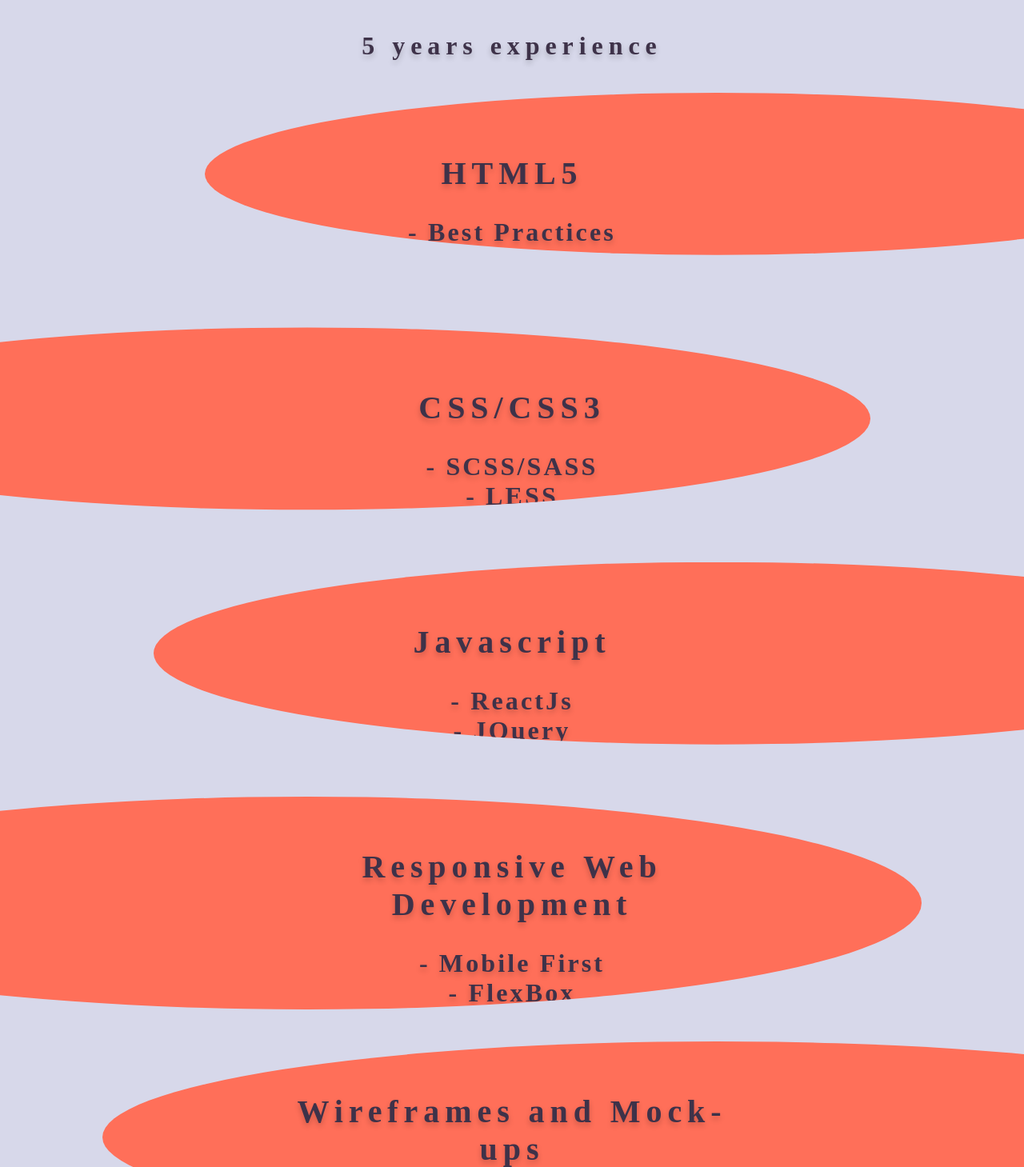
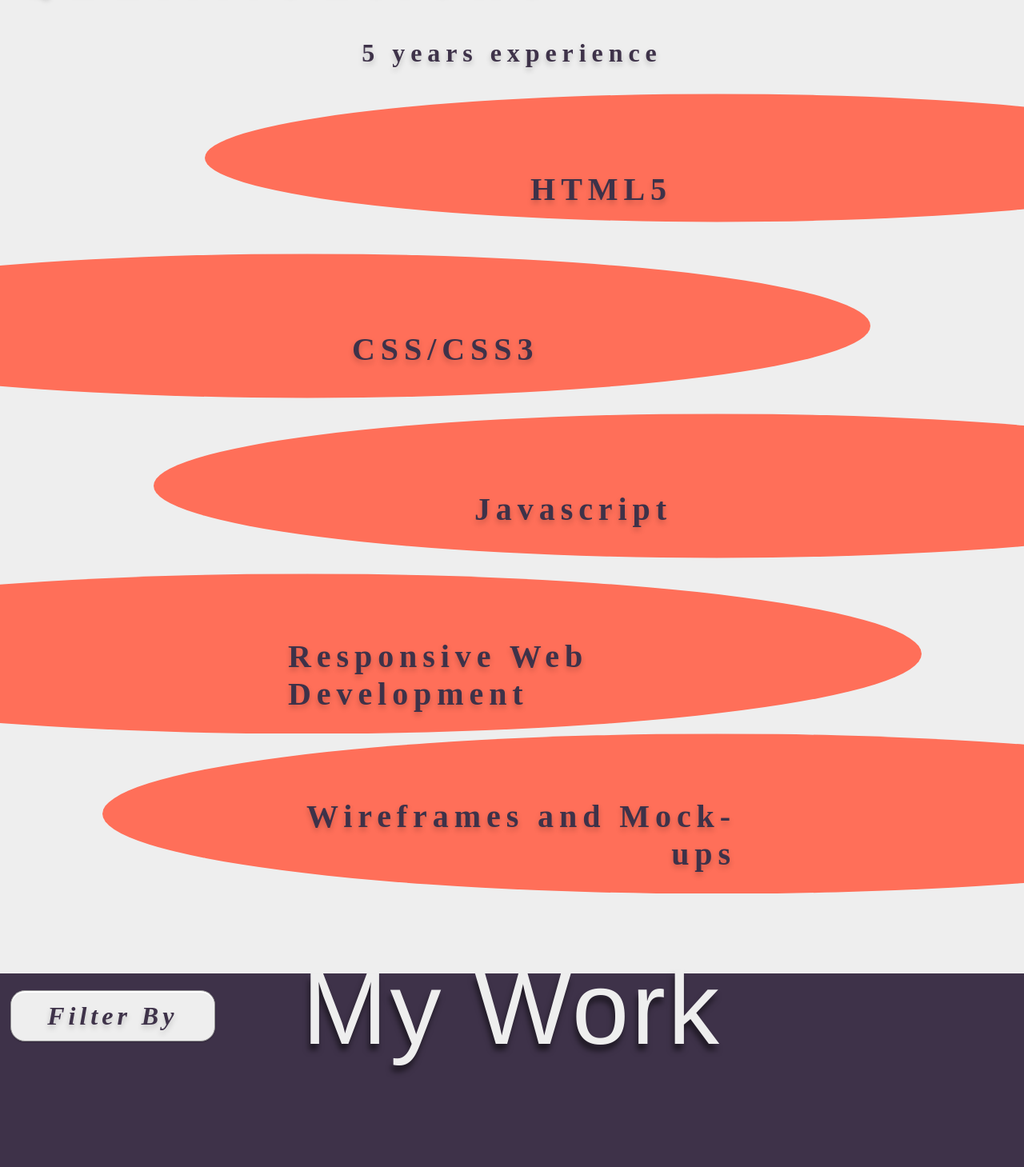
Before and after one commit to LaurenwallerDesigns/portfolio, a React (Create React App) app: page / in a window 1280 px wide. Shown: the part 971-2430 px from the top of the page at 80% size. Built offline with nearby package versions, Linux system fonts and the light colour scheme; a web font is replaced by a local one.

Commit message:
added a function to determine size of blurb div, added vmin to determind fonts

```diff
--- a/src/colors.scss
+++ b/src/colors.scss
@@ -16,7 +16,7 @@
  * limitations under the License.
  */
 
-$lavender: #D7D8EA;
+$lavender: #eee;
 $dkpurple: #3e3249;
 $black: #000000;
 $orange: #FF6F59;
--- a/src/experience.js
+++ b/src/experience.js
@@ -13,7 +13,6 @@ class Qual extends React.Component {
 
   	componentWillUnmount() {
   	}
-
 	render () {
 		return (
 			<section id="experience">
--- a/src/fonts.scss
+++ b/src/fonts.scss
@@ -315,7 +315,7 @@
   width: 100%;
   @include text-shadow-50;
   font-family: Jonah;
-  font-size: 3.5em;
+  font-size: 16.75vmin;
   font-weight: normal;
   font-stretch: normal;
   font-style: normal;
@@ -325,15 +325,15 @@
   color: $dkpurple;
   @include center-element;
   @media (min-width: $breakpoint-tablet-port) {
-    font-size: 5.5em;
-    width: 100%;
+    width: 80%;
+    font-size: 12.75vh;
   }
 }
 
 @mixin header-subtitle-mobile-p {
   @include text-shadow-20;
   font-family: Impact;
-  font-size: 1.875em;
+  font-size: 8.5vmin;
   font-weight: normal;
   font-stretch: normal;
   font-style: normal;
@@ -342,49 +342,40 @@
   text-align: center;
   color: $dkpurple;
   span {
-    font-size: .75em;
+    font-size: 7vmin;
   }
-  @media (min-width: $breakpoint-tablet-port) {
-    font-size: 2.75em;
+  @media (min-width: $breakpoint-tablet-land) {
+    font-size: 6.5vmin;
+    span{
+      font-size: 5vmin;
+    }
   }
 }
 
 @mixin section-two-header-mobile-p {
   font-family: Impact;
-  font-size: 2.5em;
+  font-size: 12vmin;
   letter-spacing: 4.93px;
   text-align: center;
   color: $dkpurple;
   @include text-shadow-20;
   @media (min-width: $breakpoint-tablet-port) {
-    font-size: 3.75em;
+    font-size: 12vmin;
     letter-spacing: 12.93px;
   }
   @media (min-width: $breakpoint-tablet-land) {
-    font-size: 4.75em;
+    font-size: 10vmin;
     letter-spacing: 16.93px;
     text-align: left;
     padding-left: 2%;
   }
 }
 
-@mixin blurb-info-mobile-p {
-  font-family: AlegreyaSans;
-  font-size: 1em;
-  font-weight: bold;
-  font-stretch: normal;
-  font-style: normal;
-  line-height: normal;
-  letter-spacing: 3.13px;
-  text-align: center;
-  color: $dkpurple;
-  list-style: none;
-}
 
 @mixin filter-mobile-p{
   text-shadow: 0 1px 0 #ffffff;
   font-family: AlegreyaSans;
-  font-size: 0.75em;
+  font-size: 3vmin;
   font-weight: bold;
   font-stretch: normal;
   font-style: italic;
@@ -400,7 +391,7 @@
 
 @mixin p-mobile-p {
   font-family: AlegreyaSans;
-  font-size: 1.425em;
+  font-size: 5vmin;
   font-weight: bold;
   font-stretch: normal;
   font-style: normal;
@@ -410,37 +401,37 @@
   color: $dkpurple;
   @include text-shadow-20;
   @media (min-width: $breakpoint-tablet-port) {
-    font-size: 1.75em;
     letter-spacing: 6.93px;
   }
   @media (min-width: $breakpoint-tablet-land) {
-    font-size: 2em;
+    font-size: 4vmin;
   }
 }
 
 @mixin title-blurb {
   font-family: AlegreyaSans;
-  font-size: 1.125em;
+  font-size:  7vmin;
+  margin-top: 0px;
+  padding-bottom: 0px;
+  @include center-element;
   font-weight: bold;
   font-stretch: normal;
   font-style: normal;
   line-height: normal;
   letter-spacing: 3.13px;
-  text-align: center;
   color: $dkpurple;
   @include text-shadow-20;
   @media (min-width: $breakpoint-tablet-port) {
-    font-size: 1.75em;
     letter-spacing: 6.93px;
   }
   @media (min-width: $breakpoint-tablet-land) {
-    font-size: 2.5em;
+    font-size: 5vmin;
   }
 }
 
-@mixin li-blurb-mobile-p {
+@mixin li-blurb-mobile-p($vmin) {
   font-family: AlegreyaSans;
-  font-size: 0.75em;
+  font-size: 4vmin;
   font-weight: bold;
   font-stretch: normal;
   font-style: normal;
@@ -448,8 +439,10 @@
   letter-spacing: 3.13px;
   text-align: left;
   color: $dkpurple;
-  width: 100%;
+  width: $vmin;
+  list-style: none;
   @include text-shadow-20;
+  @include center-element;
   @media (min-width: $breakpoint-tablet-port) {
     font-size: 1.45em;
   }
@@ -462,7 +455,7 @@
 @mixin section-three-title-mobile-p {
   @include text-shadow-below;
   font-family: Impact;
-  font-size: 3.5em;
+  font-size: 20vmin;
   font-weight: normal;
   font-stretch: normal;
   font-style: normal;
@@ -481,7 +474,7 @@
 @mixin email-btn-mobile-p {
   @include text-shadow-50;
   font-family: Impact;
-  font-size: 1.15em;
+  font-size: 5vmin;
   font-weight: normal;
   font-stretch: normal;
   font-style: normal;
@@ -497,7 +490,7 @@
 @mixin footer-title-mobile-p {
   text-shadow: 0 5px 7px $black-50;
   font-family: Jonah;
-  font-size: 2.3125em;
+  font-size: 10vmin;
   margin-top: 0px;
   font-weight: normal;
   font-stretch: normal;
--- a/src/mixins.scss
+++ b/src/mixins.scss
@@ -23,37 +23,36 @@
 	text-shadow: -2px 8px 7px $black-50;
 }
 
-@mixin blurb-sizing($width: false) {
+@mixin blurb-sizing($left: false, $width: false) {
 	width:100%;
 	position: relative;
 	background-color: $orange;
-	@if $width {
-		height: 35%;
-	} @else {
-		height: 33.33%;
-	}
 	.div-blurb-text {
 		z-index: 3;
 		.blurb-title {
 			@include title-blurb;
 			margin-bottom: 0%;
 			@if $width {
-				@include center-element;
-				width: 45%;
-				padding-top: 5%;
+				width: 70vmin;
+				padding-top: 10vmin;
 			} @else {
-				padding-top: 6%;
+				width: 50vmin;
+				padding-top: 12vmin;
 			}
 		}
 		ul {
 			width: 100%;
 			padding-left: 0%;
-			@include li-blurb-mobile-p;
+			@if $left {
+				@include li-blurb-mobile-p(50vmin);
+			} @else {
+				@include li-blurb-mobile-p(10vmin);
+			}
 		}
 	}
 }
 
 
-@mixin height($height, $margin){
-	height: (($height + $margin) * 8) + 40;
+@mixin height($height, $margin, $elNum){
+	height: (($height + $margin) * $elNum) + 40;
 }
--- a/src/style.scss
+++ b/src/style.scss
@@ -17,27 +17,37 @@ $breakpoint-tablet-land: 1024px;
 //Section One
 header{
 	height: 100vh;
+	max-height: 600px;
+	@media (min-width: $breakpoint-tablet-port) {
+		max-height: 800px;
+	}
+	@media (min-width: $breakpoint-tablet-land) {
+		max-height: 1000px;
+	}
 	text-align: center;
 	@include bottom-line;
 }
 
 .headerDesign {
 	@include center-element;
-	width: 70%;
-	height: 40%;
+	width: 70vw;
+	height: 40vh;
 	border: 3px solid $orange;
 	border-top-style: none;
   	border-right-style: solid;
   	border-bottom-style: solid;
   	border-left-style: solid;
   	@media (min-width: $breakpoint-tablet-port) {
-		height: 50%;
+		height: 35%;
+	}
+	@media (min-width: $breakpoint-tablet-land) {
+		height: 55%;
 	}
 }
 
 .title {
 	margin-top: 0px;
-	padding-top: 5%;
+	padding-top: 10vmin;
 	@include title-mobile-p;
 	@media (min-width: $breakpoint-tablet-port) {
 		padding-top: 3%;
@@ -48,10 +58,10 @@ header{
 }
 
 .subtitle-text {
-	margin-top: 30%;
+	margin-top: 25vmin;
 	@include header-subtitle-mobile-p;
 	@media (min-width: $breakpoint-tablet-port) {
-		margin-top: 12%;
+		margin-top: 20%;
 	}
 	@media (min-width: $breakpoint-tablet-land) {
 		margin-top: 10%;
@@ -91,7 +101,7 @@ header{
 //section Two
 
 #experience {
-	height: 200vh;
+	height: auto;
 }
 .section-title{
 	@include section-two-header-mobile-p;
@@ -104,18 +114,19 @@ p {
 }
 
 
-li{
-	@include blurb-info-mobile-p;
+
+.blurbs{
+	@include height(200px, 2px, 5);
 }
 
-.blurbs{
-	height: 95vh;
+.blurb-container{
+	height: 200px;
 }
 
 #one {
-	@include transform(50%, 35%, 70%, 40%);
+	@include transform(50%, 50%, 70%, 50%);
 	&:hover {
-		@include transform(100%, 35%, 30%, 40%);
+		@include transform(100%, 50%, 30%, 50%);
 	}
 	@media (min-width: $breakpoint-tablet-land) {
 		@include transform(50%, 40%, 70%, 40%);
@@ -123,13 +134,16 @@ li{
 			@include transform(100%, 40%, 30%, 40%);
 		}
 	}
-	@include blurb-sizing($width: false);
+	@include blurb-sizing($left: false, $width: false);
+	.blurb-title{
+	text-align: right;
+	}
 }
 
 #two {
-	@include transform(50%, 40%, 30%, 40%);
+	@include transform(50%, 50%, 30%);
 	&:hover {
-		@include transform(100%, 35%, 70%, 40%);
+		@include transform(100%, 50%, 70%);
 	}
 	@media (min-width: $breakpoint-tablet-land) {
 		@include transform(55%, 45%, 30%, 45%);
@@ -138,13 +152,16 @@ li{
 		}
 	}
 
-	@include blurb-sizing($width: false);
+	@include blurb-sizing($left: true, $width: false);
+	.blurb-title{
+	text-align: left;
+	}
 }
 
 #three {
-	@include transform(50%, 40%, 70%, 40%);
+	@include transform(50%, 50%, 70%);
 	&:hover {
-		@include transform(100%, 40%, 30%, 30%);
+		@include transform(100%, 50%, 30%);
 	}
 	@media (min-width: $breakpoint-tablet-land) {
 		@include transform(55%, 45%, 70%, 45%);
@@ -153,25 +170,34 @@ li{
 		}
 	}
 
-	@include blurb-sizing($width: false);
+	@include blurb-sizing($left: false, $width: false);
+	.blurb-title{
+	text-align: right;
+	}
 }
 
 
 #four {
-	@include transform(60%, 50%, 30%, 50%);
+	@include transform(60%, 50%, 30%);
 	&:hover {
-		@include transform(100%, 50%, 70%, 50%);
+		@include transform(100%, 50%, 70%);
 	}
-	@include blurb-sizing($width: true);
+	@include blurb-sizing($left: true, $width: true);
+	.blurb-title{
+	text-align: left;
+	}
 }
 
 
 #five {
-	@include transform(60%, 45%, 70%, 45%);
+	@include transform(60%, 50%, 70%);
 	&:hover {
-		@include transform(100%, 45%, 30%, 45%);
+		@include transform(100%, 50%, 30%);
 	}
-	@include blurb-sizing($width: true);
+	@include blurb-sizing($left: false, $width: true);
+	.blurb-title{
+	text-align: right;
+	}
 }
 
 
@@ -202,7 +228,7 @@ li{
   	@include section-three-title-mobile-p;
   	margin-top:	0%;
   	position: absolute;
-  	top: -0.7%;
+  	top: -1.3%;
   	@media (min-width: $breakpoint-tablet-port) {
 		width: 50vw;
 		right: 25vw;
@@ -216,7 +242,7 @@ li{
 
 .div-filter{
 	text-align: center;
-	margin-bottom: 25px;
+	margin-bottom: 2vmin;
 	@media (min-width: $breakpoint-tablet-port) {
 		text-align: left;
 		padding-left: 1%;
@@ -226,7 +252,7 @@ li{
 }
 
 .Button-Background {
-  width: 35%;
+  width: 40vmin;
   border-radius: 18px;
   box-shadow: 0 1px 2px 0 rgba(0, 0, 0, 0.2), inset 0 2px 0 0 #ffffff;
   border: solid 1px #979797;
@@ -301,7 +327,7 @@ form{
 
 .flex-project {
 	min-height: 100vh;
-	@include height(167px, 8px);
+	@include height(260px, 8px, 8);
 	background-color: $dkpurple;
 	@media (min-width: $breakpoint-tablet-port) {
 		margin-top: 10%;
@@ -311,8 +337,8 @@ form{
 		justify-content: center;
 	}
 	div {
-		width: 50%;
-		height: 167px;
+		width: 250px;
+		height: 260px;
 		margin-left: auto;
 		margin-right: auto;
 		margin-bottom: 8px;
@@ -340,7 +366,7 @@ form{
 #footer{
 	background-color: $dkpurple;
 	position: relative;
-	height: 40vh;
+	height: 60vmin;
 	width: 100vw;
 }
 footer{
@@ -362,28 +388,24 @@ footer{
 .footer-title {
 	@include footer-title-mobile-p;
 	@include center-element;
-	padding-top: 15%;
-	margin-bottom: 5%;
+	padding-top: 20vmin;
+	margin-bottom: 5vmin;
 	@media (min-width: $breakpoint-tablet-port) {
-		padding-top: 10vh;
-		margin-bottom: 5vh;
+		padding-top: 10vmin;
+		margin-bottom: 5vmin;
 	}
 }
 
 .email {
-	width: 50%;
-	height: 25%;
+	width: 50vmin;
+	height: 10vmin;
 	border-radius: 38px;
 	box-shadow: 0 2px 4px 0 $black-50;
 	border: solid 1px $orange;
 	background-color: $orange;
 	@include email-btn-mobile-p;
-	@media (min-width: $breakpoint-tablet-port) {
-		width: 50vw;
-		height: 10vh;
-	}
 	@media (min-width: $breakpoint-tablet-land) {
-    	width: 30vw;
-		height: 10vh;
+    	width: 30vmin;
+		height: 10vmin;
   	}
 }
--- a/src/work.js
+++ b/src/work.js
@@ -6,7 +6,6 @@ class Work extends React.Component {
     super(props);
     this.state = {};
   	}
-
 	render () {
 		return (
 			<section className="work section" id="work">
```
